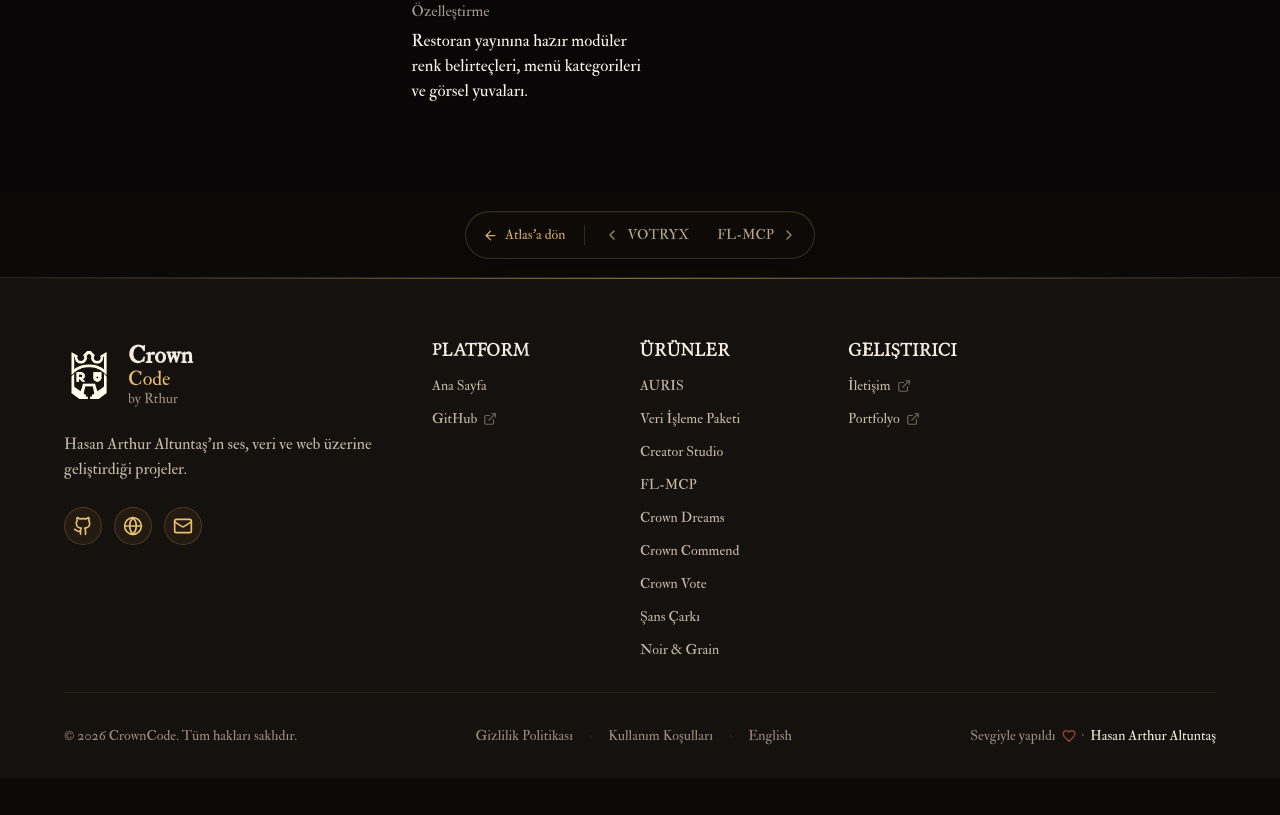
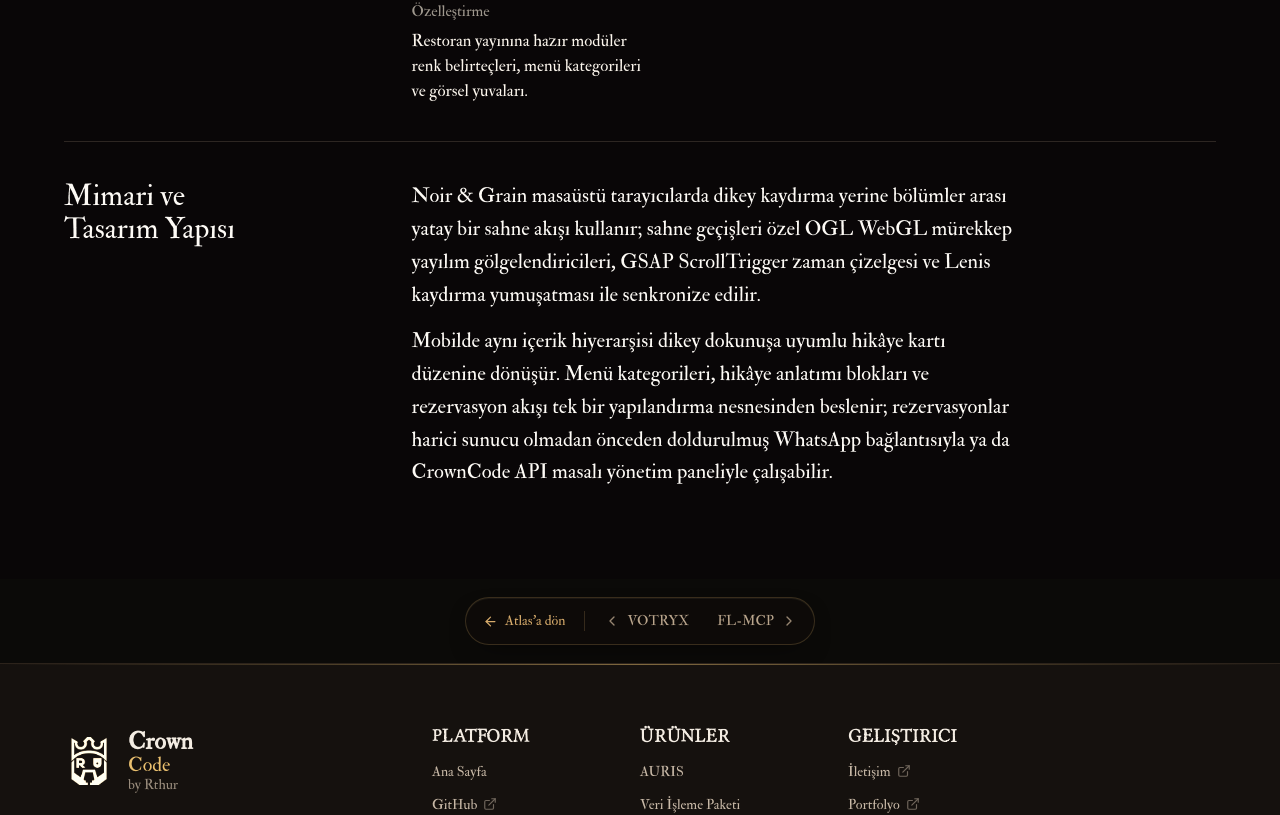
Before and after one commit to Rtur2003/CrownCode, a Next.js app in the folder platform/: page /noir-grain in a window 1280 px wide. Shown: the part 1376-2191 px from the top of the page. Before the commit the page ends 2154 px from the top, so only its background shows below. Built offline with nearby package versions, Linux system fonts and the light colour scheme; no server answers.

Commit message:
feat: add Noir & Grain template gallery page with lightbox inspection

```diff
--- a/platform/pages/noir-grain/index.tsx
+++ b/platform/pages/noir-grain/index.tsx
@@ -90,6 +90,23 @@ const NoirGrainPage: NextPage = () => {
           </div>
         </section>
 
+        <section className={world.section} aria-labelledby="noir-arch-title">
+          <div className={world.sectionHead}>
+            <h2 id="noir-arch-title">{page.architectureTitle}</h2>
+          </div>
+          <div className={world.sectionBody}>
+            {page.architectureBody.map((paragraph: string, index: number) => (
+              <p
+                key={paragraph}
+                className={world.interpretation}
+                style={index > 0 ? { marginTop: '14px' } : undefined}
+              >
+                {paragraph}
+              </p>
+            ))}
+          </div>
+        </section>
+
         <Modal
           open={currentShot !== null}
           onClose={() => setLightboxIndex(null)}
```
